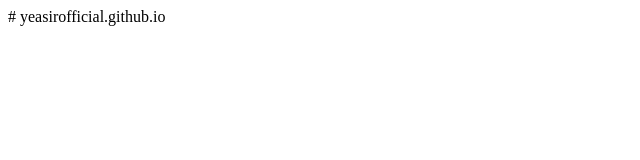
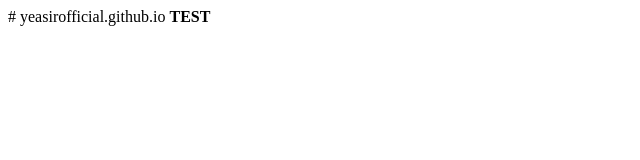
Before and after one commit to yeasirofficial/yeasirofficial.github.io, a plain HTML site: page index.html in a window 1280 px wide. Shown: the full height of the page, 0-640 px from the left. Drawn offline with Linux system fonts and the light colour scheme.

Commit message:
Update index.html

```diff
--- a/index.html
+++ b/index.html
@@ -1 +1,2 @@
 # yeasirofficial.github.io
+<b>TEST<b/>
```
